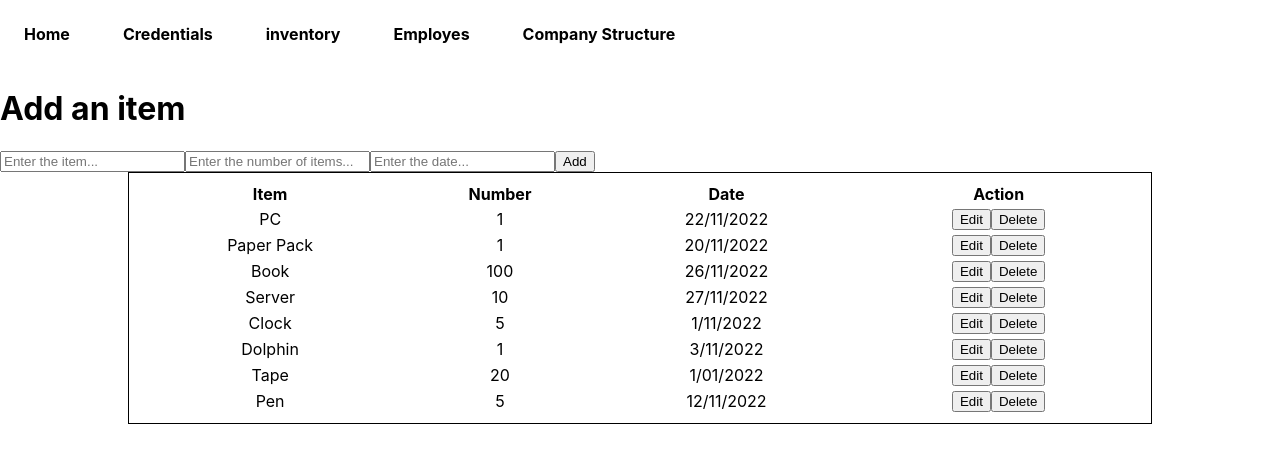
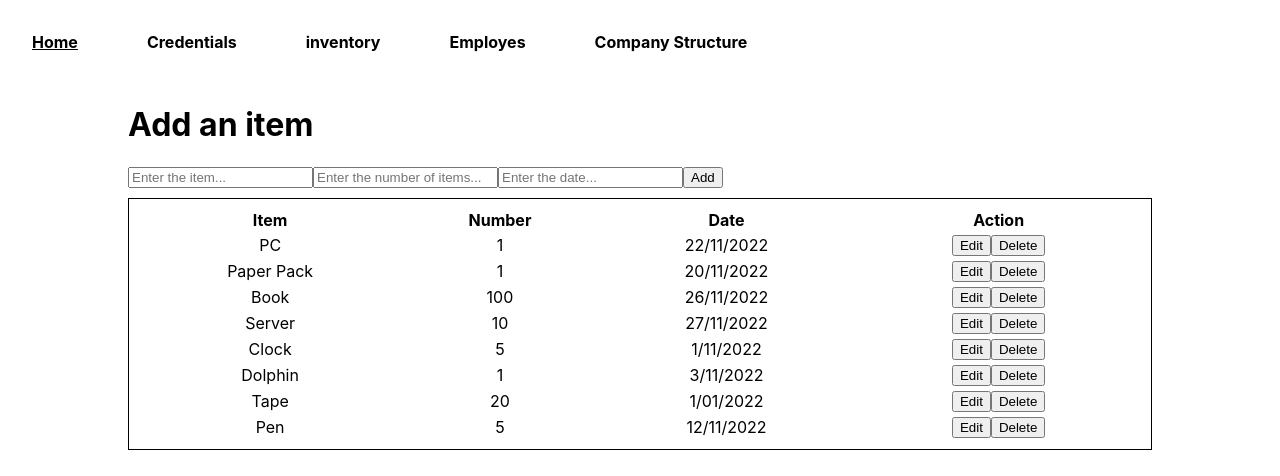
Before and after one commit to thegalluzz/admin-panel, a Next.js app: page /inventory in a window 1280 px wide. Shown: the top 476 px of the page. Built offline with nearby package versions, Linux system fonts and the light colour scheme.

Commit message:
added fragment inside map and added a key to fix the key prop error, then fixed a bit of css

```diff
--- a/components/EditableRow.js
+++ b/components/EditableRow.js
@@ -1,6 +1,3 @@
-import Link from 'next/link'
-import styles from '../styles/Home.module.css'
-
 export default function EditableRow({ editInventoryData, handleEditInventoryData, handleCancelClick }) {
 
     return (
@@ -15,8 +12,9 @@ export default function EditableRow({ editInventoryData, handleEditInventoryData
                     onChange={handleEditInventoryData}
                 />
             </td>
-            <td>
+            <td id="113">
                 <input
+
                     type="text"
                     name="number"
                     required="required"
--- a/components/ReadOnlyRow.js
+++ b/components/ReadOnlyRow.js
@@ -1,6 +1,3 @@
-import Link from 'next/link'
-import styles from '../styles/Home.module.css'
-
 export default function ReadOnlyRow({ inventoryRow, handleEditClick, handleDeleteClick }) {
     return (
         <tr key={inventoryRow.id} >
--- a/pages/inventory.js
+++ b/pages/inventory.js
@@ -1,7 +1,7 @@
 import styles from '../styles/Home.module.css'
 import Navbar from '../components/navbar'
 import data from '../mock-data.json'
-import { useState } from 'react'
+import { Fragment, useState } from 'react'
 import { nanoid } from 'nanoid'
 import ReadOnlyRow from '../components/ReadOnlyRow'
 import EditableRow from '../components/EditableRow'
@@ -88,9 +88,11 @@ export default function Inventory() {
     return (
         <>
             <Navbar />
+            <div className={styles.AddFormDiv}>
                 <h1>Add an item</h1>
                 <form>
                     <input
+                        id='1'
                         type="text"
                         name="item"
                         required="required"
@@ -98,6 +100,7 @@ export default function Inventory() {
                         onChange={e => setItem(e.target.value)}
                     />
                     <input
+                        id='2'
                         type="text"
                         name="number"
                         required="required"
@@ -105,6 +108,7 @@ export default function Inventory() {
                         onChange={e => setNumber(e.target.value)}
                     />
                     <input
+                        id='3'
                         type="text"
                         name="date"
                         required="required"
@@ -113,6 +117,7 @@ export default function Inventory() {
                     />
                     <button type="submit" onClick={handleFormSubmit}>Add</button>
                 </form>
+            </div>
             <form onSubmit={handleEditFormSubmit}>
                 <table className={styles.table}>
                     <thead>
@@ -125,7 +130,7 @@ export default function Inventory() {
                     </thead>
                     <tbody>
                         {inventoryRow.map(inventoryRow => (
-                            <>
+                            <Fragment key={inventoryRow.id}>
                                 {editRowId === inventoryRow.id ?
                                     <EditableRow
                                         key={editInventoryData.id}
@@ -141,7 +146,7 @@ export default function Inventory() {
                                         handleDeleteClick={handleDeleteClick}
                                     />
                                 }
-                            </>
+                            </Fragment>
                         ))}
                     </tbody>
                 </table>
--- a/styles/Home.module.css
+++ b/styles/Home.module.css
@@ -14,10 +14,15 @@
 }
 
 .nav a {
-  padding: 1.5rem;
+  padding: 2rem;
   font-weight: bold;
   display: inline-block;
   margin-right: 5px;
+}
+
+.nav a:hover{
+  cursor: pointer;
+  text-decoration: underline;
 }
 
 .table {
@@ -28,3 +33,11 @@
   margin-left: auto;
   margin-right: auto;
 }
+
+.AddFormDiv{
+  padding-bottom: 10px;
+  width: 80%;
+  text-align: left;
+  margin-left: auto;
+  margin-right: auto;
+}
```
Lines whose indentation alone changed are shown as unchanged.
